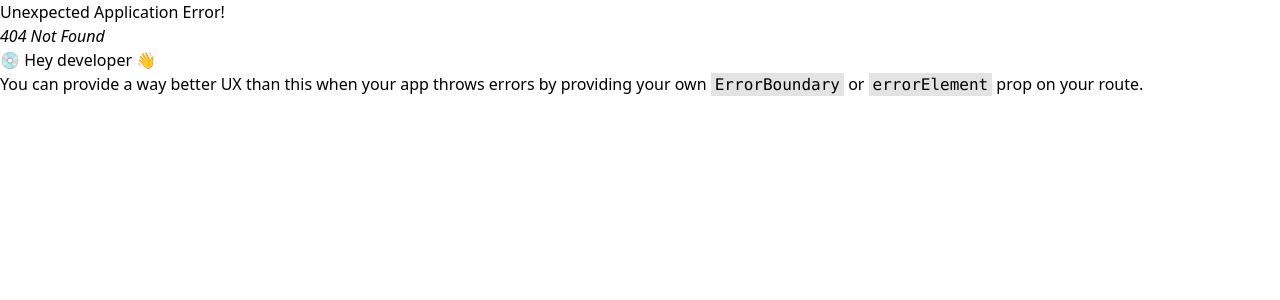
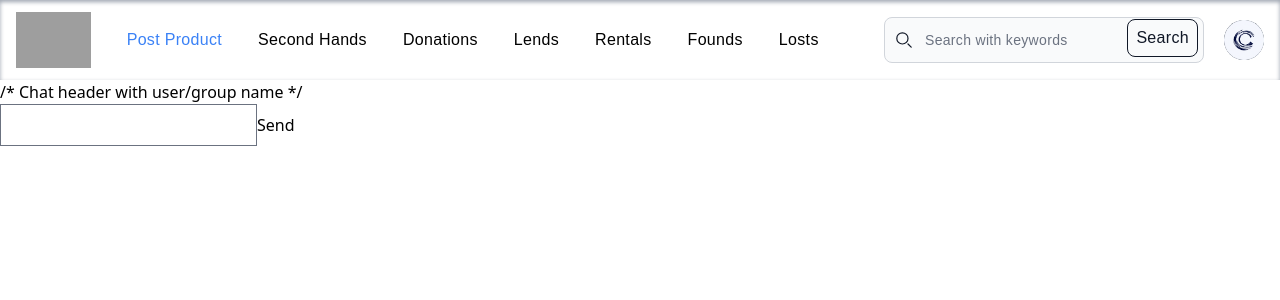
Before and after one commit to uygararas/CS319-Project, a React (Vite) app in the folder front/: page /chat in a window 1280 px wide. Before the commit this address had no page. Shown: the top 300 px of the page. Built offline with nearby package versions, Linux system fonts and the light colour scheme; no server answers; sample sign-in values are in the browser's storage; grey boxes are pictures that could not be loaded.

Commit message:
chat page intiialization

```diff
--- /dev/null
+++ b/front/src/pages/ChatPage.jsx
@@ -0,0 +1,39 @@
+import React, { useState, useEffect } from 'react';
+import Navbar from "../components/Navbar.jsx";
+import { useParams } from 'react-router-dom'; // If using React Router for routing
+
+
+function ChatPage() {
+    const [messages, setMessages] = useState([]);
+    const [newMessage, setNewMessage] = useState("");
+    // If using React Router
+    const { chatId } = useParams(); // Get chatId from route parameter
+
+    useEffect(() => {
+        // Fetch message history and establish WebSocket connection
+        // ...
+    }, [chatId]);
+
+    const sendMessage = () => {
+        // Send message via WebSocket
+        // ...
+    };
+
+    return (
+        <div className="chat-page">
+            <Navbar />
+            <div className="chat-container">
+                <div className="chat-header">/* Chat header with user/group name */</div>
+                <div className="chat-messages">
+                    {/* Loop through messages and display them */}
+                </div>
+                <div className="chat-input">
+                    <input type="text" value={newMessage} onChange={(e) => setNewMessage(e.target.value)} />
+                    <button onClick={sendMessage}>Send</button>
+                </div>
+            </div>
+        </div>
+    );
+}
+
+export default ChatPage;
```
Also changed, not shown: front/src/router.jsx (+5 -4 lines).
